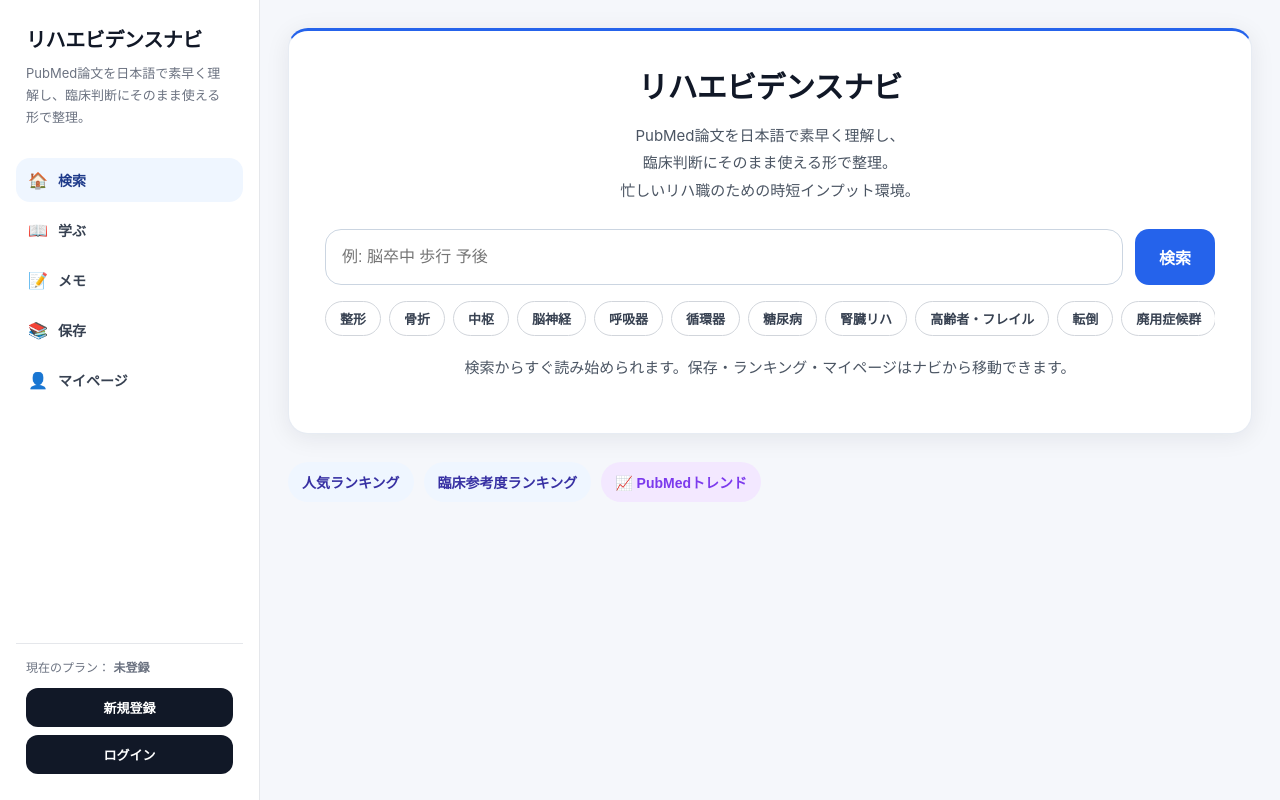
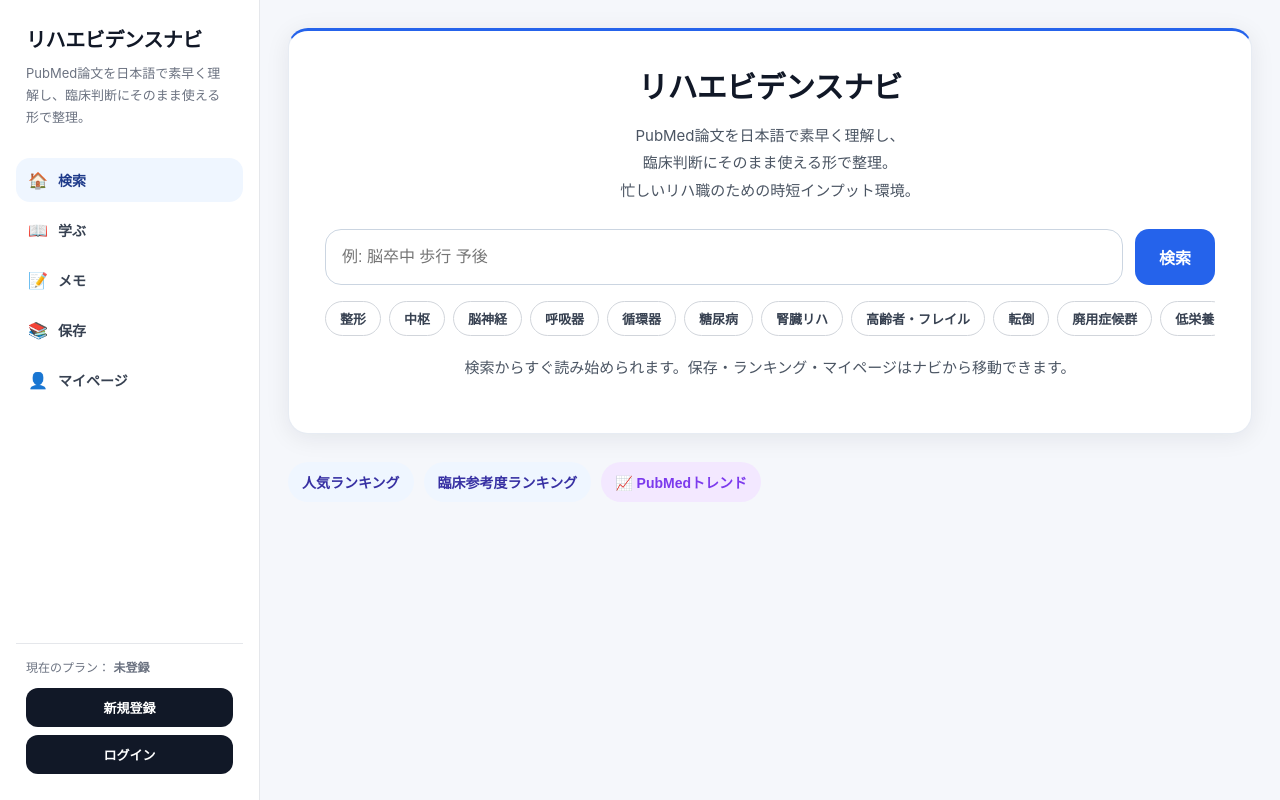
Before and after one commit to etoshihide08-create/paper-saas, a FastAPI app: page / in a window 1280 px wide. Run offline with FastAPI, Linux system fonts and the light colour scheme; data that the repository does not hold is empty.

Commit message:
骨折・上肢・スポーツを大項目から削除（整形の中項目に統合済み）
Co-Authored-By: Claude Sonnet 4.6 <noreply@anthropic.com>

```diff
--- a/templates/index.html
+++ b/templates/index.html
@@ -1202,7 +1202,6 @@
           "骨折":     ["大腿骨近位部骨折", "橈骨遠位端骨折", "上腕骨近位端骨折", "脊椎圧迫骨折", "骨盤骨折", "骨粗鬆症性骨折", "疲労骨折"],
           "スポーツ": ["ACL損傷", "半月板損傷", "足関節捻挫", "ジャンパー膝", "シンスプリント", "肉離れ", "疲労骨折", "return to sport"],
         },
-        "骨折":           ["大腿骨近位部骨折", "橈骨遠位端骨折", "上腕骨近位端骨折", "骨盤骨折", "脊椎圧迫骨折", "疲労骨折", "骨粗鬆症性骨折"],
         "中枢":           ["脳梗塞", "脳出血", "くも膜下出血", "片麻痺", "四肢麻痺", "脳性麻痺", "脊髄損傷", "プッシャー症候群", "高次脳機能障害", "半側空間無視"],
         "脳神経":         ["パーキンソン病", "神経難病", "多系統萎縮症", "進行性核上性麻痺", "筋萎縮性側索硬化症", "多発性硬化症", "ギラン・バレー症候群", "末梢神経障害"],
         "呼吸器":         ["COPD", "誤嚥性肺炎", "間質性肺炎", "呼吸不全", "術後肺合併症", "人工呼吸器管理", "嚥下障害"],
@@ -1218,7 +1217,6 @@
         "小児リハ":       ["脳性麻痺", "発達障害", "自閉スペクトラム症", "ダウン症", "摂食嚥下障害", "姿勢運動発達遅滞", "家族支援"],
         "訪問・地域":     ["訪問リハビリテーション", "在宅生活支援", "家屋調査", "福祉用具選定", "家族指導", "地域連携", "介護予防"],
         "歩行・バランス": ["歩行障害", "歩行速度低下", "すくみ足", "バランス障害", "転倒予防", "6分間歩行試験", "TUG", "歩行補助具"],
-        "上肢":           ["片麻痺上肢", "腱板損傷", "肩関節周囲炎（五十肩）", "反復性肩関節脱臼", "上腕骨近位端骨折", "肘関節拘縮", "橈骨遠位端骨折", "手指屈筋腱損傷", "手根管症候群", "CRPS（複合性局所疼痛症候群）", "上肢切断", "手指巧緻動作障害", "スプリント療法"],
         "ADL・生活機能":  ["ADL低下", "IADL低下", "移乗動作", "起立動作", "更衣動作", "排泄動作", "入浴動作", "退院支援"],
         "拘縮予防":       ["関節拘縮", "関節可動域制限", "ストレッチング", "ポジショニング", "スプリント", "廃用予防"],
         "再入院予防":     ["退院後フォロー", "再入院リスク", "疾患管理", "自己管理支援", "退院指導", "地域連携"],
@@ -1238,7 +1236,6 @@
         "多職種連携":     ["カンファレンス", "退院前カンファレンス", "情報共有", "ゴール共有", "地域連携", "退院支援"],
         "疼痛":           ["急性疼痛", "慢性疼痛", "神経障害性疼痛", "術後疼痛", "慢性腰痛", "CRPS", "疼痛評価", "疼痛教育"],
         "装具":           ["AFO", "KAFO", "短下肢装具", "長下肢装具", "手関節装具", "スプリント", "杖", "歩行器"],
-        "スポーツ":       ["足関節捻挫", "ACL損傷", "半月板損傷", "ジャンパー膝", "シンスプリント", "疲労骨折", "肉離れ", "return to sport"],
         "病期・場面":     ["急性期", "ICU", "回復期", "地域包括期", "在宅・訪問", "術後"],
         "防災リハ":       ["災害時支援", "避難所生活", "在宅避難", "廃用予防", "要配慮者支援", "福祉用具", "地域連携"],
         "基礎医学":       ["解剖学", "生理学", "運動学", "病理学"],
```
